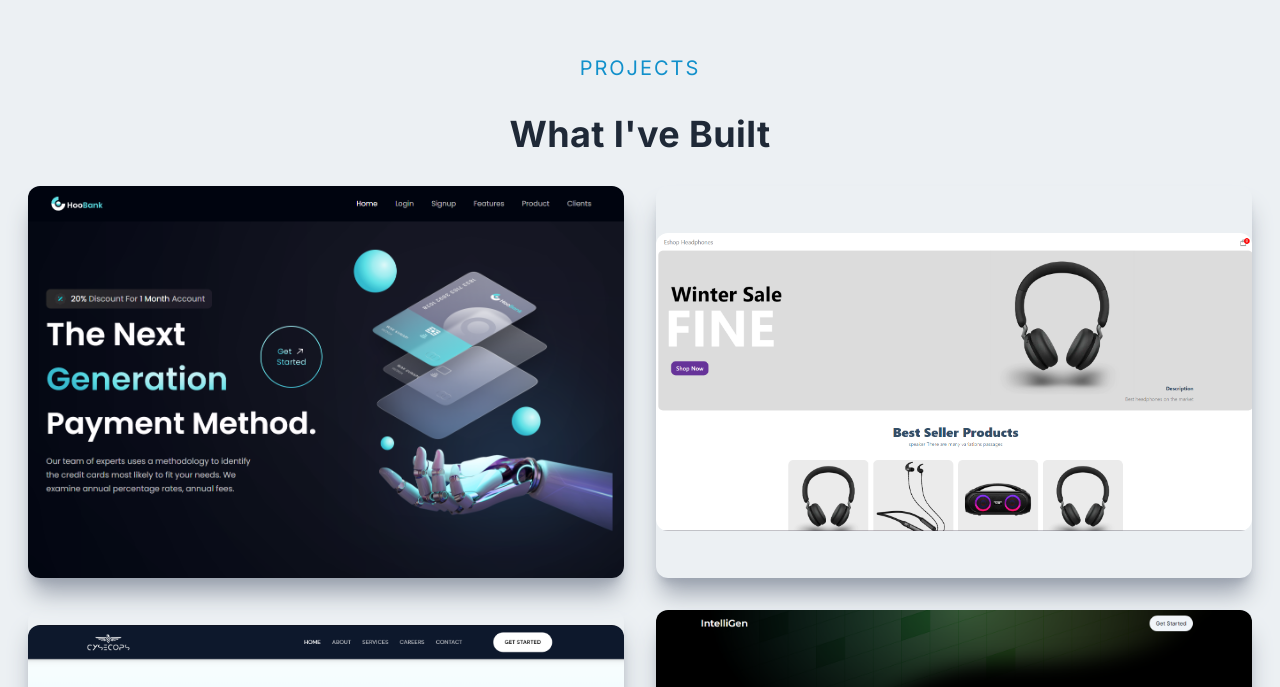
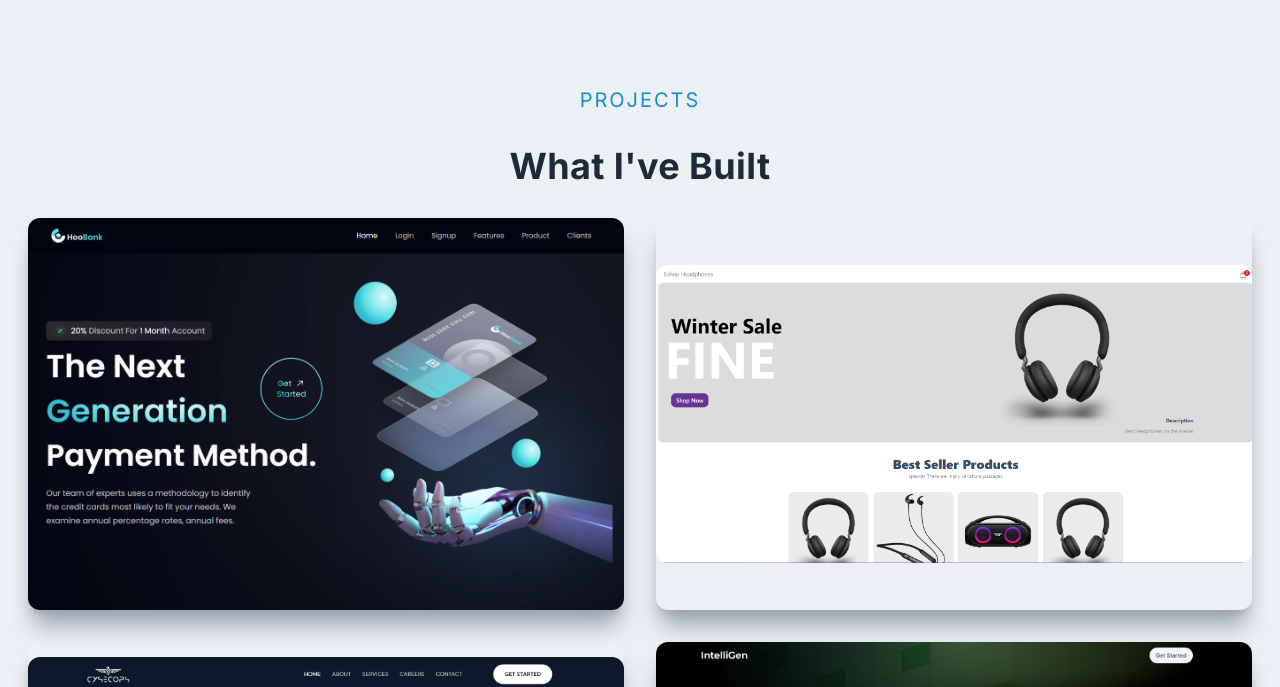
Before and after one commit to Tufalpha1/Portfolio, a Next.js app: page / in a window 1280 px wide. Shown: the part 4230-4917 px from the top of the page. Built offline with nearby package versions, Linux system fonts and the light colour scheme.

Commit message:
make some adjustments

```diff
--- a/src/components/Contact.tsx
+++ b/src/components/Contact.tsx
@@ -7,7 +7,7 @@ import contact from "../../public/contact.png";
 
 const Contact = () => {
   return (
-    <section className="relative isolate font-montserrat" id="contact">
+    <section className="relative isolate " id="contact">
       <div className="mx-auto grid max-w-7xl grid-cols-1 lg:grid-cols-2">
         <div className="relative px-6 pt-24 sm:pt-32 lg:static lg:px-8 ">
           <div className="mx-auto max-w-xl lg:mx-0 lg:max-w-lg">
--- a/src/components/Projects.tsx
+++ b/src/components/Projects.tsx
@@ -11,7 +11,7 @@ import DesignItem from "./DesignItem";
 const Projects = () => {
   return (
     <section id="projects" className="w-full">
-      <div className="max-w-[1240px] mx-auto px-2 py-16">
+      <div className="max-w-[1240px] mx-auto px-2 py-24">
         <p className="text-xl tracking-widest uppercase text-[#1190CB] text-center">
           Projects
         </p>
```
